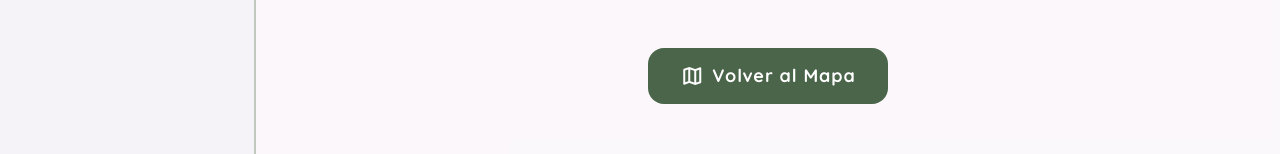
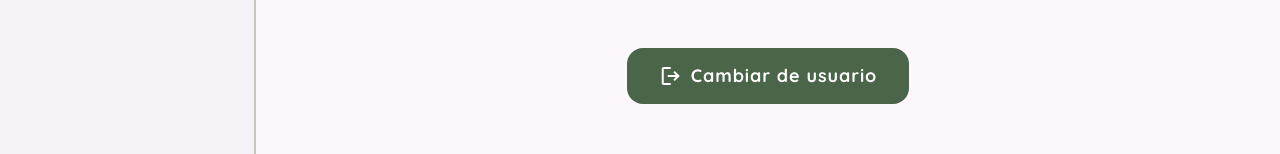
Before and after one commit to Karol-with-d/POOproyecto, a React (Vite) app in the folder frontend/: page /perfil in a window 1280 px wide. Shown: the part 624-778 px from the top of the page. Built offline with nearby package versions, Linux system fonts and the light colour scheme; no server answers.

Commit message:
Cambiar boton del perfil: 'Cambiar de usuario' -> login
- Boton inferior del perfil cambiado de 'Volver al Mapa' a 'Cambiar de usuario'
- Direccion cambiada de /home a /login
- Icono cambiado de map a logout
- Frontend compila sin errores

```diff
--- a/frontend/src/pages/ProfilePage.tsx
+++ b/frontend/src/pages/ProfilePage.tsx
@@ -97,7 +97,7 @@ export default function ProfilePage() {
               <img
                 alt="Avatar de usuario"
                 className="w-full h-full object-cover"
-                src="/images/avatar.png"
+                src="/images/Boxer Frog Box Toad.jpg"
                 onError={(e) => { (e.target as HTMLImageElement).style.display = 'none'; }}
               />
             </div>
@@ -124,7 +124,7 @@ export default function ProfilePage() {
                   <img
                     alt="Avatar de usuario"
                     className="w-full h-full object-cover"
-                    src="/images/avatar.png"
+                    src="/images/Boxer Frog Box Toad.jpg"
                     onError={(e) => { (e.target as HTMLImageElement).style.display = 'none'; }}
                   />
                 </div>
@@ -188,11 +188,11 @@ export default function ProfilePage() {
             {/* Action Buttons */}
             <div className="mt-lg w-full flex flex-col sm:flex-row gap-4 justify-center">
               <Link
-                to="/home"
+                to="/login"
                 className="squishy-button flex items-center justify-center gap-2 px-8 py-4 bg-primary text-on-primary rounded-2xl font-label-lg text-label-lg w-full sm:w-auto"
               >
-                <span className="material-symbols-outlined">map</span>
-                Volver al Mapa
+                <span className="material-symbols-outlined">logout</span>
+                Cambiar de usuario
               </Link>
             </div>
           </div>
```
